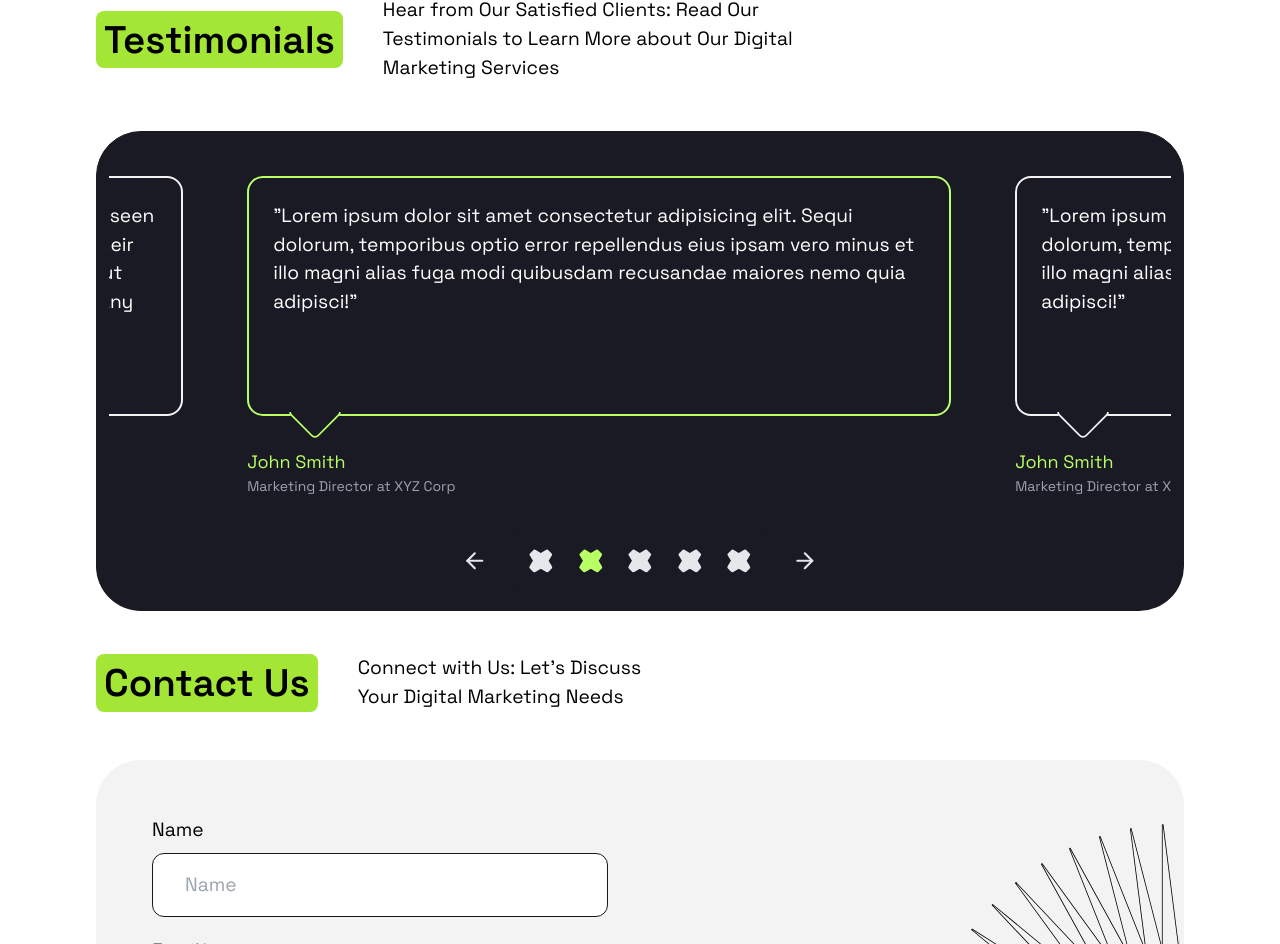
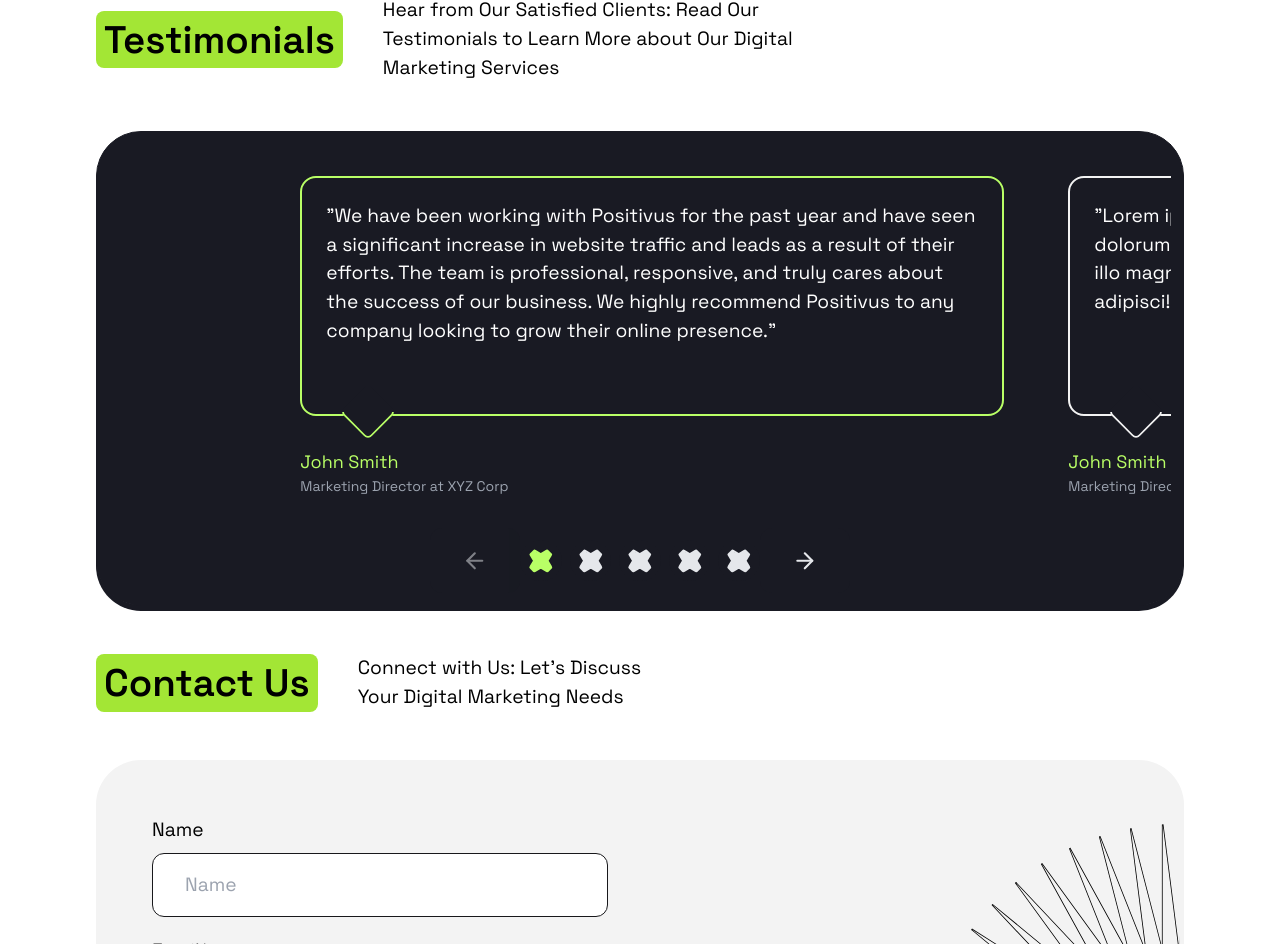
Before and after one commit to LucasMCFidelis/Positivus-Landing-Page, a React (Vite) app: page / in a window 1280 px wide. Shown: the part 5069-6013 px from the top of the page. Built offline with nearby package versions, Linux system fonts and the light colour scheme; what @savvywombat/tailwindcss-grid-areas would draw is missing.

Commit message:
Centraliza o calculo do tamanho dos botões e ajusta margem left na sessão dos cards de Testimonials

```diff
--- a/src/components/sectionPage/SectionTestimonials.tsx
+++ b/src/components/sectionPage/SectionTestimonials.tsx
@@ -11,7 +11,7 @@ interface TestimonialsCardProps {
 }
 
 export function SectionTestimonials() {
-  const [cardFocus, setCardFocus] = useState<number>(1)
+  const [cardFocus, setCardFocus] = useState<number>(0)
 
   const TestimonialsCard = ({ testimonial, person, position, id }: TestimonialsCardProps) => {
     const cardBaseStyle = "w-[80vw] lg:w-[60vw] p-8 bg-[#191A23] text-white relative"
@@ -26,7 +26,7 @@ export function SectionTestimonials() {
             "{testimonial}"
           </p>
         </div>
-        <div className={`bg-[#191A23] absolute w-10 h-10 border-2 ${cardBorderStyles} border-t-transparent border-l-transparent rotate-45 left-20 bottom-24 rounded-md`}></div>
+        <div className={`bg-[#191A23] absolute w-10 h-10 border-2 ${cardBorderStyles} border-t-transparent border-l-transparent rotate-45 left-20 bottom-24 rounded-md`}/>
         <div className="mt-8">
           <p className="text-lg text-[#B9FF66]">{person}</p>
           <p className="text-sm text-gray-400">{position}</p>
@@ -69,6 +69,7 @@ export function SectionTestimonials() {
 
   const isPrevDisabled = (cardFocus === 0)
   const isNextDisabled = (cardFocus === testimonials.length - 1)
+  const sizeButtons = window.innerWidth < 1024 ? '6vw' : '2vw'
 
   return (
     <>
@@ -80,7 +81,7 @@ export function SectionTestimonials() {
 
       <Card.Wrapper bgColor="tertiary" className="p-3">
         <div className="overflow-x-hidden w-auto">
-          <div className="w-max lg:ml-[10%]"
+          <div className="w-max lg:ml-[15%]"
             style={{
               display: 'grid',
               gridTemplateColumns: `repeat(${testimonials.length}, 1fr)`,
@@ -105,13 +106,13 @@ export function SectionTestimonials() {
         <div className="w-full flex justify-center">
           <Button
             colorBG={"dark"}
-            className="flex items-center justify-center w-1/4"
+            className={"w-1/4"}
             onClick={() => toggleTestimonial(cardFocus - 1)}
             disabled={isPrevDisabled}
           >
-            <ArrowLeft size={window.innerWidth < 1024 ? "6vw" : "2vw"} />
+            <ArrowLeft size={sizeButtons} />
           </Button>
-          <div className="flex w-fit gap-2 items-center justify-center text-zinc-200">
+          <div className="flex gap-2 items-center justify-center text-zinc-200">
             {testimonials.map((_, idx) => (
               <Button
                 key={idx}
@@ -120,7 +121,7 @@ export function SectionTestimonials() {
                 onClick={() => toggleTestimonial(idx)}
               >
                 <Sparkle
-                  size={window.innerWidth < 1024 ? "6vw" : "2vw"}
+                  size={sizeButtons}
                   strokeWidth={7}
                   className={`${cardFocus === idx ? "text-[#B9FF66]" : ""} rotate-45`}
                 />
@@ -129,11 +130,11 @@ export function SectionTestimonials() {
           </div>
           <Button
             colorBG={"dark"}
-            className={`flex items-center justify-center w-1/4`}
+            className={"w-1/4"}
             onClick={() => toggleTestimonial(cardFocus + 1)}
             disabled={isNextDisabled}
           >
-            <ArrowRight size={window.innerWidth < 1024 ? "6vw" : "2vw"}/>
+            <ArrowRight size={sizeButtons}/>
           </Button>
         </div>
       </Card.Wrapper>
```
